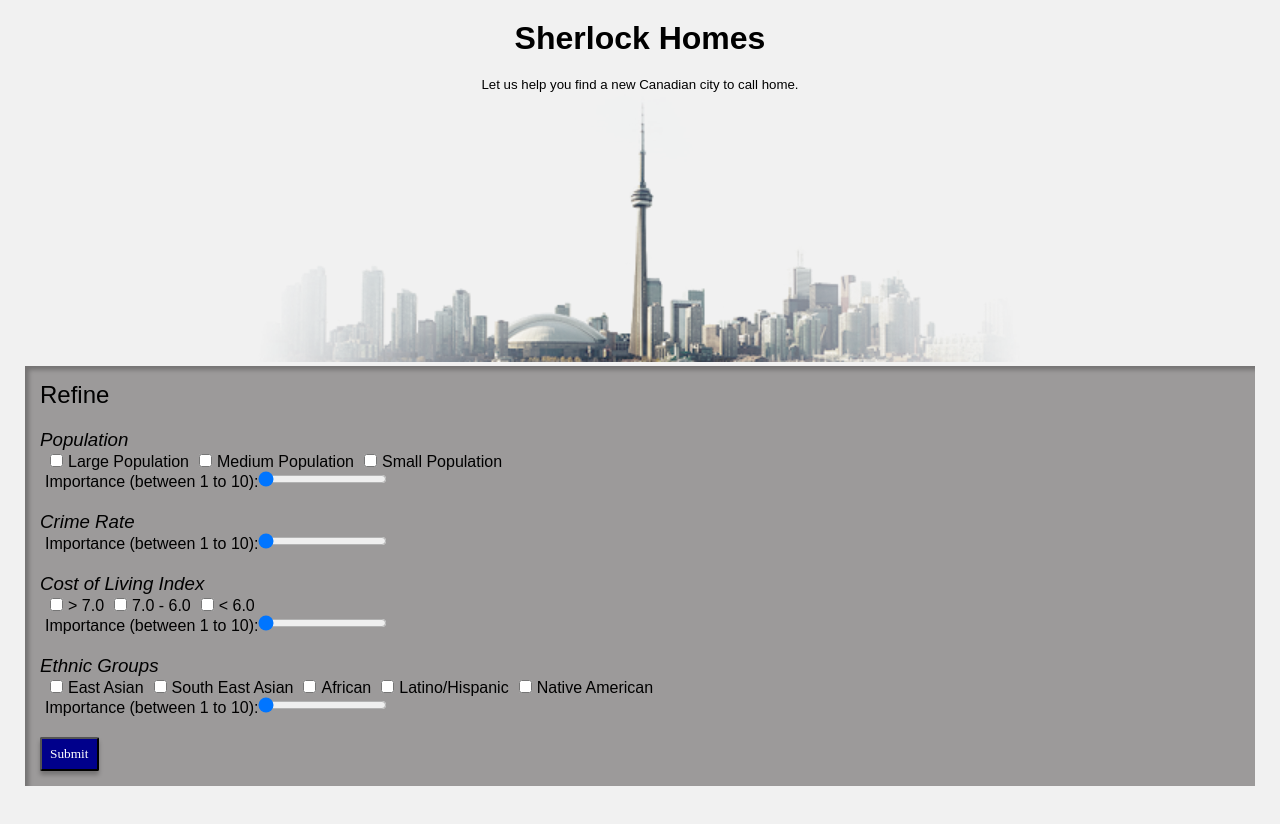
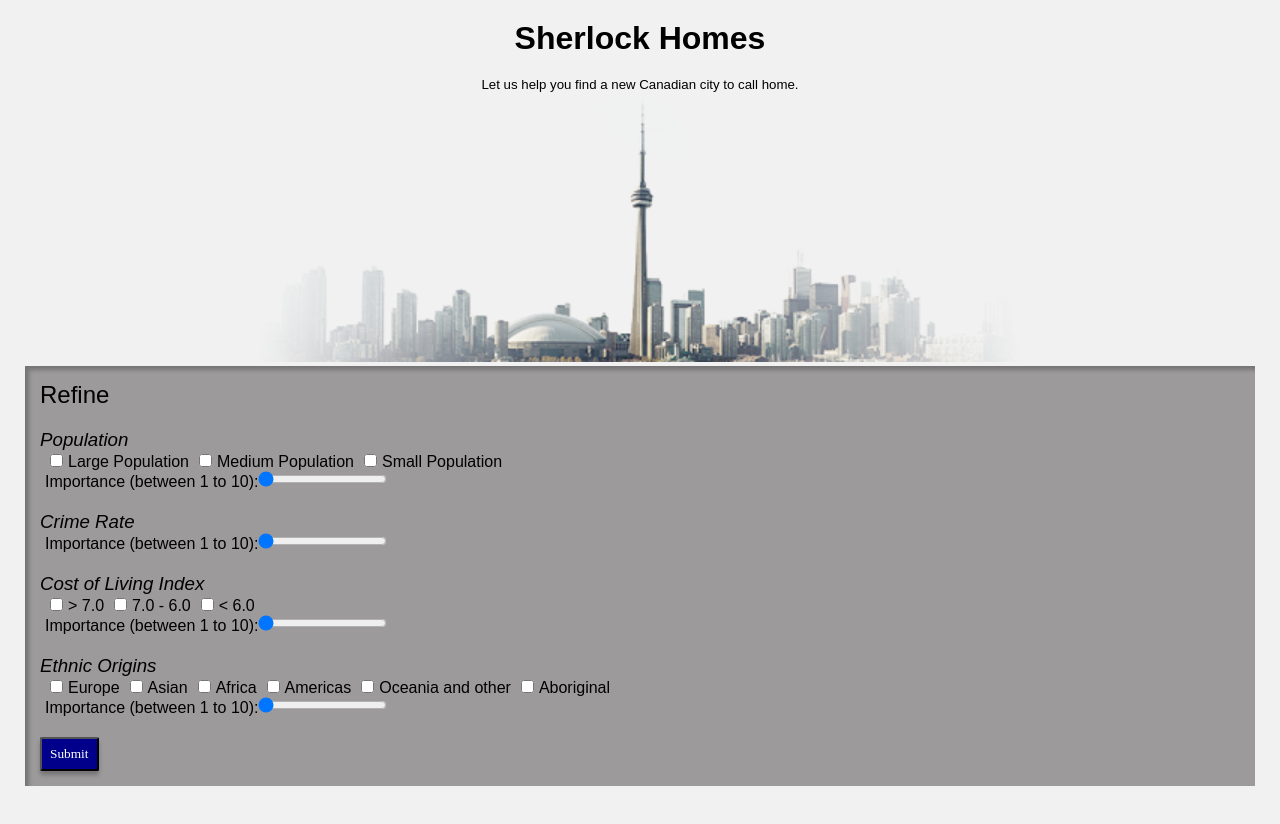
Before and after one commit to fant8/sherlock-homes, a React (Create React App) app: page / in a window 1280 px wide. Shown: the top 824 px of the page. Built offline with nearby package versions, Linux system fonts and the light colour scheme.

Commit message:
Adding some api parsing

```diff
--- a/src/App.js
+++ b/src/App.js
@@ -73,17 +73,19 @@ function App() {
         <Range label="costRange" handleRangeChange={addRange} />
         <br></br><br></br>
 
-        <h3>Ethnic Groups</h3>
+        <h3>Ethnic Origins</h3>
 
-        <Checkbox label="East Asian" handleCheckboxChange={toggleCheckbox} key="eastAsian" />
+        <Checkbox label="Europe" handleCheckboxChange={toggleCheckbox} key="european" />
 
-        <Checkbox label="South East Asian" handleCheckboxChange={toggleCheckbox} key="southEastAsian" />
+        <Checkbox label="Asian" handleCheckboxChange={toggleCheckbox} key="asian" />
 
-        <Checkbox label="African" handleCheckboxChange={toggleCheckbox} key="african" />
+        <Checkbox label="Africa" handleCheckboxChange={toggleCheckbox} key="african" />
 
-        <Checkbox label="Latino/Hispanic" handleCheckboxChange={toggleCheckbox} key="latin" />
+        <Checkbox label="Americas" handleCheckboxChange={toggleCheckbox} key="americas" />
 
-        <Checkbox label="Native American" handleCheckboxChange={toggleCheckbox} key="nativeAmerican" />
+        <Checkbox label="Oceania and other" handleCheckboxChange={toggleCheckbox} key="other" />
+
+        <Checkbox label="Aboriginal" handleCheckboxChange={toggleCheckbox} key="other" />
         <br></br>
 
         <Range label="ethnicityRange" handleRangeChange={addRange} />
--- a/src/Results.js
+++ b/src/Results.js
@@ -6,6 +6,8 @@ function Results(props){
     },[]);
 
     const [result, setResult] = useState([]);
+    const [numAsian, setAsian] = useState([]);
+    const [numAbor, setAbor] = useState([]);
 
     const fetchBarrie = async () => {
 
@@ -14,6 +16,10 @@ function Results(props){
         const data3 = JSON.parse(data2.substring(2));
         console.log(data3);
         setResult(data3.DATA);
+    }
+
+    const parseBarrie = () => {
+        result.map(x => ((x[10]==="  Aboriginal identity") ? setAbor(x[13]): console.log("no")));
     }
 
     /*
@@ -132,8 +138,10 @@ function Results(props){
 
     return(
         <div>
+            {parseBarrie()}
             <h1>{props.location.state.value}</h1>
-            {result.map(items => (<h1>{items[0]}</h1>))}
+            <h1>{numAsian}</h1>
+            {result.map(items => (<h2>{items[10]}, {items[13]}</h2>))}
         </div>
     );
 
```
